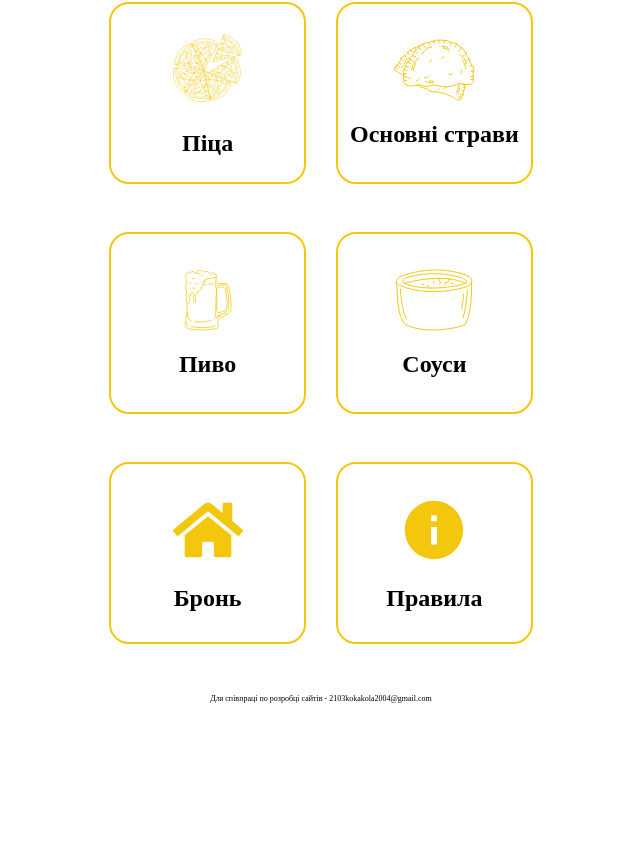
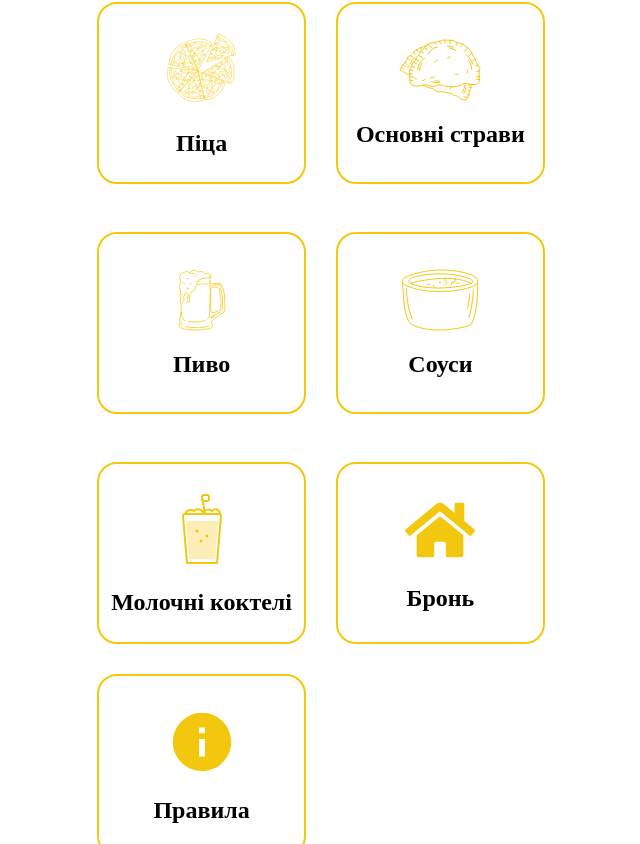
Before and after one commit to aduvancik/kazka1, a React (Create React App) app: page / in a window 1280 px wide. Shown: the part 348-1192 px from the top of the page, without its empty margins (319-959 px from the left). Before the commit the page ends 1051 px from the top, so only its background shows below. Built offline with nearby package versions, Linux system fonts and the light colour scheme.

Commit message:
new price

```diff
--- a/src/listProduct.js
+++ b/src/listProduct.js
@@ -35,6 +35,14 @@ export const listProduct = {
             price: 20,
             number: "1 шт",
             img: "chili.png"
+        },
+    ],
+    milk : [
+        {
+            title: "Молочний коктель в асортименті",
+            price: 100,
+            number: "Порція",
+            img: "milk.png"
         },
     ],
     salads : [
--- a/src/pages/Home.jsx
+++ b/src/pages/Home.jsx
@@ -398,6 +398,25 @@ export default function Home() {
                     <h1 className='title'>Соуси</h1>
                 </div>
             </Link>
+            <Link to="/МолочніКоктелі">
+                <div className='home__item'>
+                    <svg width="78" height="78" viewBox="0 0 78 78" fill="none" xmlns="http://www.w3.org/2000/svg">
+                        <path d="M20 25C20 24 21 23 22 23H56C57 23 58 24 58 25L54 72H24L20 25Z" stroke="#F4C70F" stroke-width="2" stroke-linejoin="round" fill="none" />
+
+                        <path d="M23 30H55L52 68H26L23 30Z" fill="#F4C70F" opacity="0.3" />
+
+                        <path d="M22 23C23.5 19 28 18 31 20C33 17 38 18 40 21C42.5 18 47 18 49 20C52 17 56.5 18 57 23H22Z" stroke="#F4C70F" stroke-width="2" fill="white" />
+
+                        <path d="M39 6L42 23" stroke="#F4C70F" stroke-width="2" stroke-linecap="round" />
+                        <path d="M39 6C39 5 40 4 41 4H44C45 4 46 5 46 6V8C46 9 45 10 44 10H41C40 10 39 9 39 8V6Z" stroke="#F4C70F" stroke-width="2" fill="none" />
+
+                        <circle cx="34" cy="40" r="1.5" fill="#F4C70F" />
+                        <circle cx="44" cy="45" r="1.5" fill="#F4C70F" />
+                        <circle cx="38" cy="50" r="1.5" fill="#F4C70F" />
+                    </svg>
+                    <h1 className='title'>Молочні коктелі</h1>
+                </div>
+            </Link>
             <Link to="/Додаткові-послуги">
                 <div className='home__item'>
                     <FaHome style={{ color: "#F4C70F", fontSize: "70px" }} />
@@ -406,7 +425,7 @@ export default function Home() {
             </Link>
             <Link to="/Наші-правила">
                 <div className='home__item'>
-                    <RiInformationFill style={{ color: "#F4C70F", fontSize: "70px" }}/>
+                    <RiInformationFill style={{ color: "#F4C70F", fontSize: "70px" }} />
                     <h1 className='title'>Правила</h1>
                 </div>
             </Link>
--- /dev/null
+++ b/src/pages/Milk.jsx
@@ -0,0 +1,12 @@
+import React from 'react'
+import ListProducts from '../function/ListProducts'
+
+export default function Milk() {
+    return (
+        <div className='beer'>
+            <h1 className='title-product'>Молочні Коктелі</h1>
+            <div className="line"></div>
+            <ListProducts section="milk" />
+        </div>
+    )
+}
--- a/src/pages/Services.jsx
+++ b/src/pages/Services.jsx
@@ -7,11 +7,13 @@ export default function Services() {
       <p>Альтанка мала 650 грн</p>
       <p>Стіл великий 300 грн</p>
       <p>Стіл малий 200 грн</p>
+      <p>Білі столи біля басейну 4 місний стіл 300 грн</p>
+      <p>Столи перед входом безкоштовні(бронь - 400 грн)</p>
       <p>Мангал 200 грн (в ціну альтанки вже включено)</p>
       <p>Дрова 150 грн</p>
       <p>Вугілля 200 грн</p>
       <p>Пробковий збір 100 грн / пляшку (якщо ви приносите алкоголь з собою)</p>
-        <p>Мінімальне замовлення 250 грн / чол</p>
+      <p>Мінімальне замовлення 350 грн / чол</p>
     </div>
   )
 }
--- a/src/routing.jsx
+++ b/src/routing.jsx
@@ -14,6 +14,8 @@ import LayoutHome from "./components/LayoutHome";
 import Rules from "./pages/Rules";
 import Services from "./pages/Services";
 import Admin from "./pages/Admin";
+import Milk from "./pages/Milk";
+
 
 export const router = createBrowserRouter([
     {
@@ -67,6 +69,10 @@ export const router = createBrowserRouter([
                         element: <Sauces />
                     },
                     {
+                        path: "/МолочніКоктелі",
+                        element: <Milk />
+                    },
+                    {
                         path: "/Додаткові-послуги",
                         element: <Services />
                     },
```
Also changed, not shown: public/images/milk/milk.png (added). Lines whose indentation alone changed are shown as unchanged.
